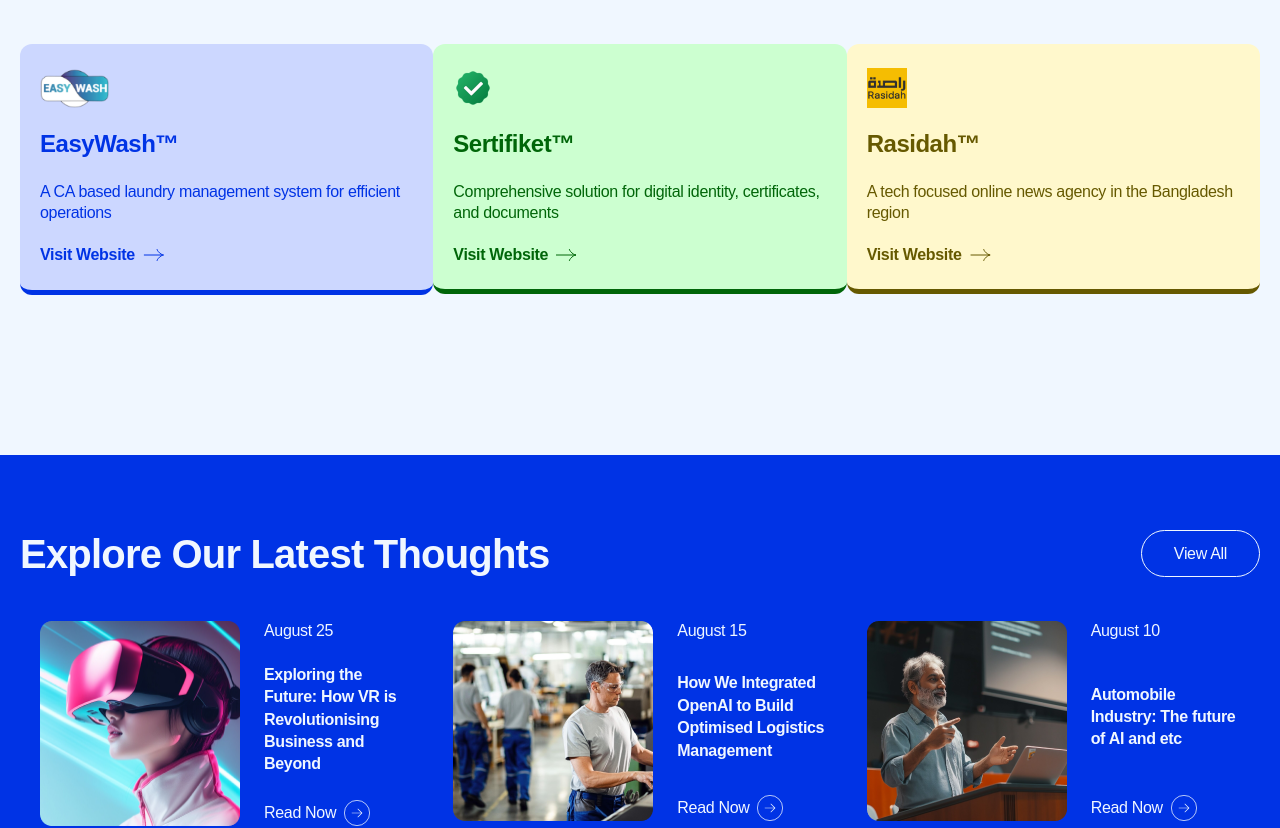
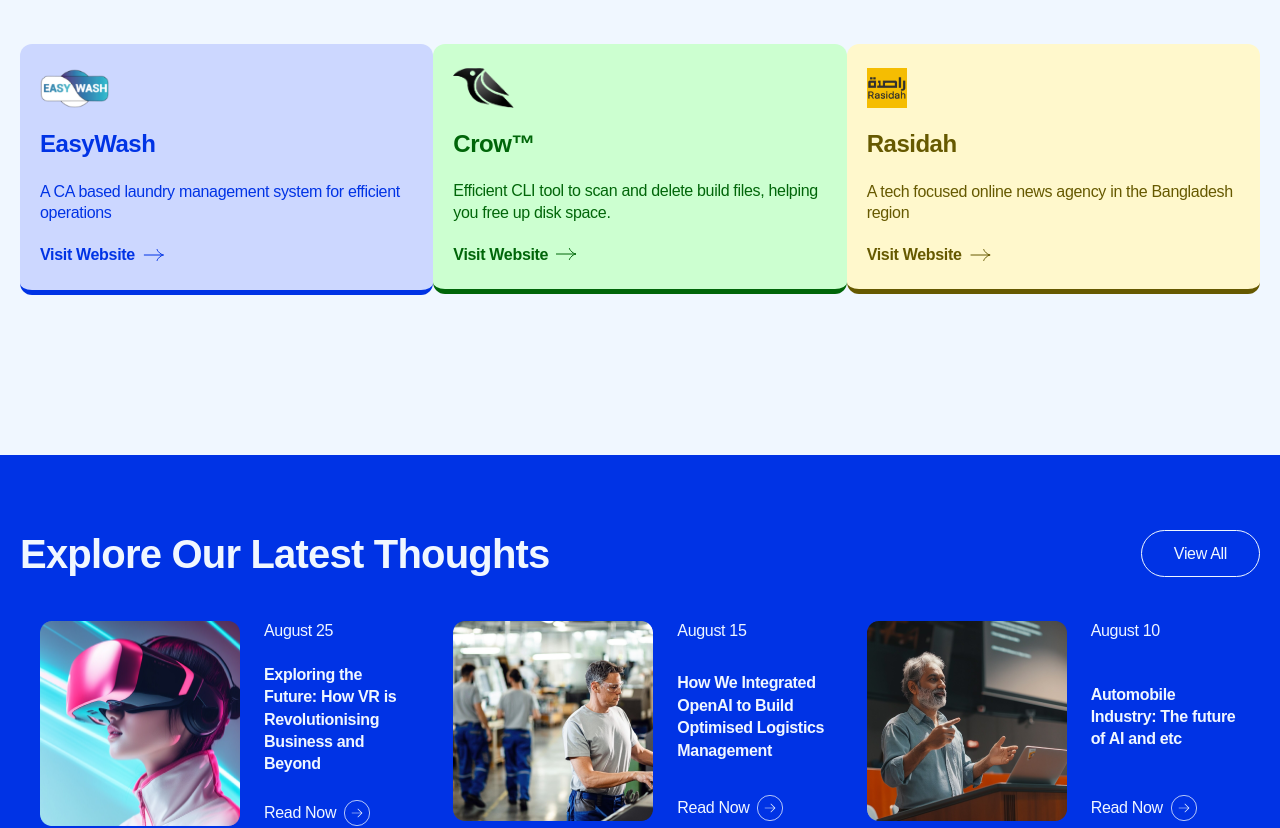
Before and after one commit to Pienteger/Pienteger.github.io, a Next.js app: page / in a window 1280 px wide. Shown: the part 2450-3278 px from the top of the page. Built offline with nearby package versions, Linux system fonts and the light colour scheme.

Commit message:
Refactor code structure for improved readability and maintainability

```diff
--- a/components/Footer.tsx
+++ b/components/Footer.tsx
@@ -118,15 +118,15 @@
                                 Follow Us
                             </span>
                             <div className="flex gap-6">
-                                <a href="https://www.facebook.com/people/Pienteger/61570979215489/?_rdc=1&_rdr" target='_blank'>
+                                <a href="https://www.facebook.com/pientegersoftware/" target='_blank'>
                                     <Image src={facebook} alt="facebook"/>
                                 </a>
-                                <a href="#">
+                                {/* <a href="#">
                                     <Image src={twitter} alt="twitter"/>
                                 </a>
                                 <a href="#">
                                     <Image src={instagram} alt="instagram"/>
-                                </a>
+                                </a> */}
                                 <a href="https://www.linkedin.com/company/pienteger/" target='_blank'>
                                     <Image src={linkedin} alt="linkedin"/>
                                 </a>
--- a/components/SuccessSwiper.tsx
+++ b/components/SuccessSwiper.tsx
@@ -5,6 +5,7 @@
 import SwiperCore from "swiper";
 import Image from "next/image";
 import sertifiket from "../assets/products/sertifiket.png";
+import crowLogo from "../assets/products/crow-logo.png";
 import rasidah_logo from "../assets/products/rasidah_logo.png";
 import green_left_arrow from "../assets/products/green_left_arrow.svg";
 import blue_left_arrow from "../assets/products/blue_left_arrow.svg";
@@ -25,7 +26,7 @@
   {
     image: easywashapp_logo,
     arrow: blue_left_arrow,
-    title: "EasyWash™",
+    title: "EasyWash",
     description:
       "A CA based laundry management system for efficient operations",
     bg_color: "#CCD7FF",
@@ -33,19 +34,19 @@
     website: "https://easywashapp.com",
   },
   {
-    image: sertifiket,
+    image: crowLogo,
     arrow: green_left_arrow,
-    title: "Sertifiket™",
+    title: "Crow™",
     description:
-      "Comprehensive solution for digital identity, certificates, and documents",
+      "Efficient CLI tool to scan and delete build files, helping you free up disk space.",
     bg_color: "#CCFFD0",
     primary_color: "#006609",
-    website: "https://sertifiket.com",
+    website: "https://github.com/Pienteger/Crow/releases",
   },
   {
     image: rasidah_logo,
     arrow: brown_arrow,
-    title: "Rasidah™",
+    title: "Rasidah",
     description: "A tech focused online news agency in the Bangladesh region",
     bg_color: "#FFF8CC",
     primary_color: "#665900",
```
Also changed, not shown: assets/products/crow-logo.png (added).
